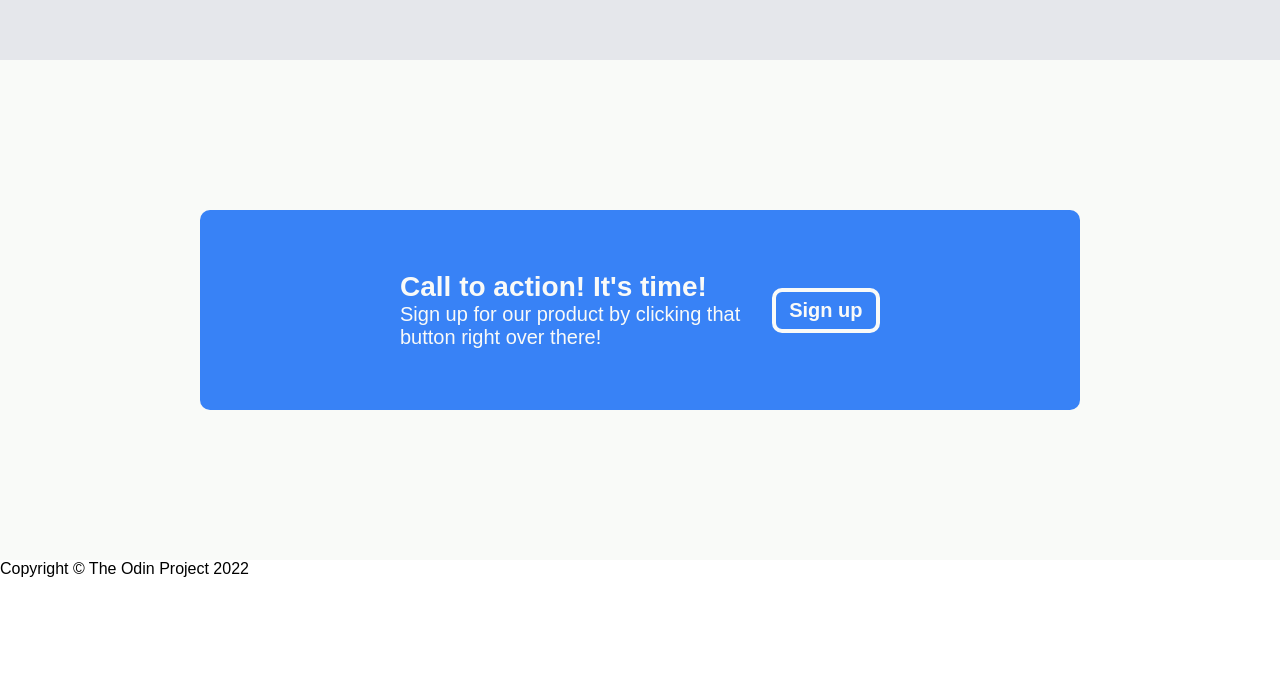
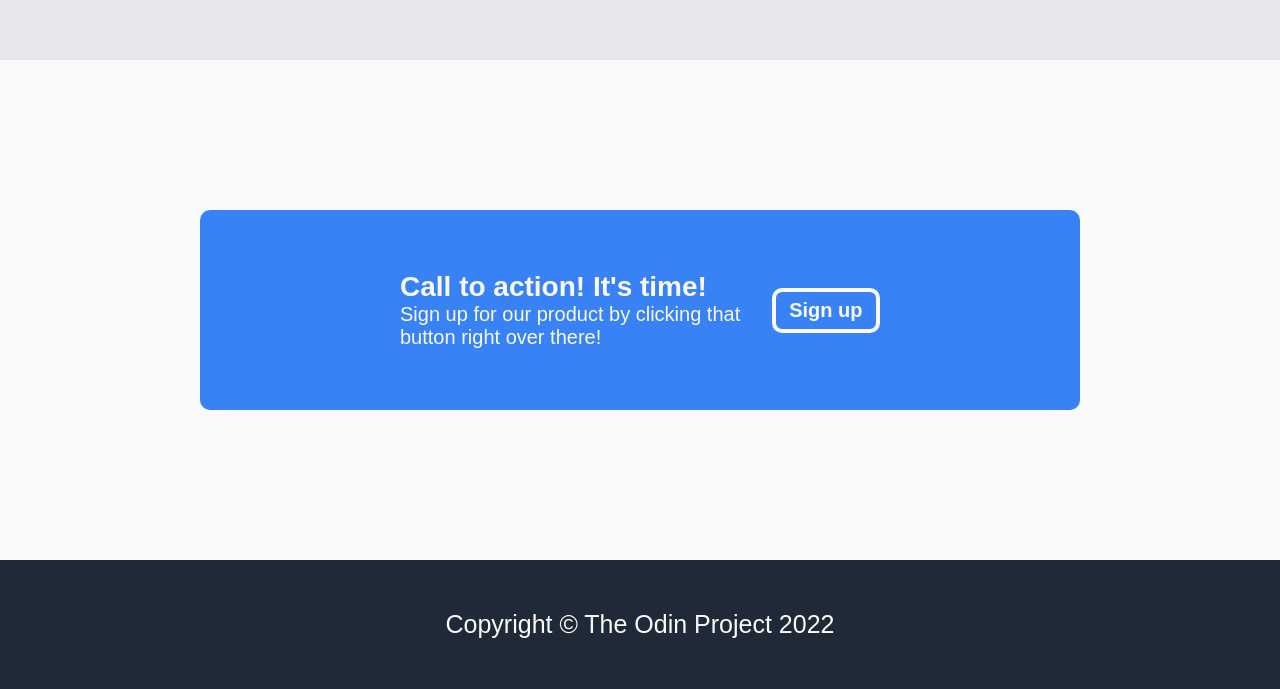
Before and after one commit to UtkarshSingh22/Landing-Page-TOP, a plain HTML site: page index.html in a window 1280 px wide. Shown: the part 2626-3315 px from the top of the page. Before the commit the page ends 3204 px from the top, so only its background shows below. Drawn offline with Linux system fonts and the light colour scheme.

Commit message:
Add footer

```diff
--- a/styles.css
+++ b/styles.css
@@ -172,5 +172,11 @@ ul{
     font-weight: 900;
 }
 .footer{
-
+    background-color: #1F2937;
+    color: #F9FAF8;
+    display: flex;
+    justify-content: center;
+    align-items: center;
+    padding: 50px ;
+    font-size: 25px;
 }
```
